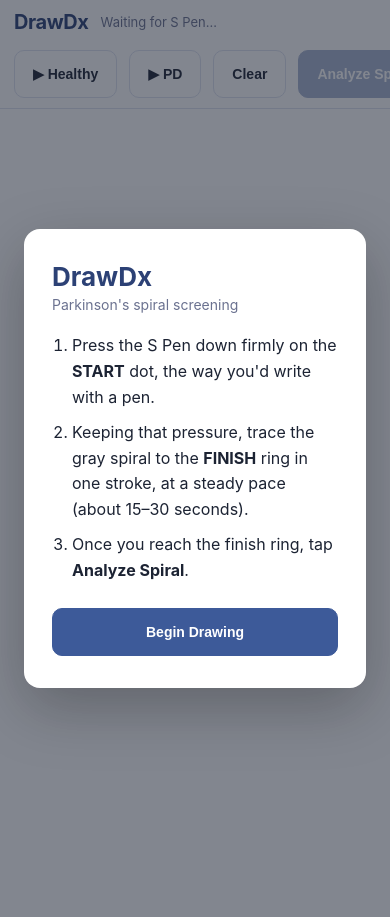
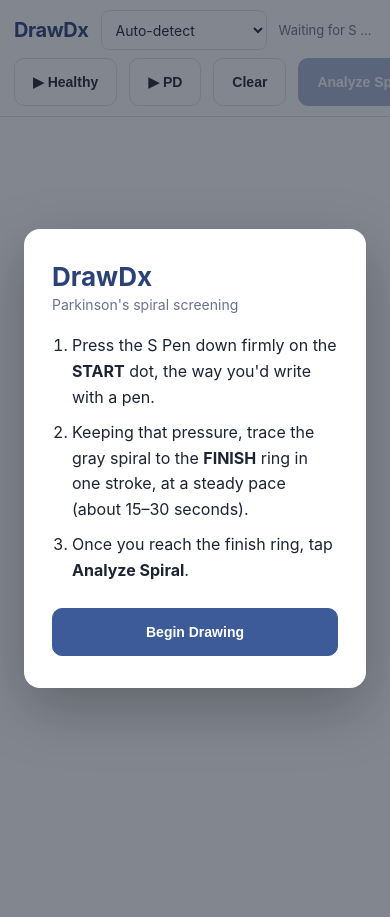
Before and after one commit to atmwanza/CtrlAltDefeatNatHacks, a Flask app: page / in a window 390 px wide. Run offline with Flask 3, Linux system fonts and the light colour scheme.

Commit message:
Merge Adam's iPad/Safari frontend work and send device_platform
Brings Adam's frontend changes from the Adam branch into joel-frontend
so there's one frontend again:
- device picker (auto-detect / Android S Pen / iPad Apple Pencil),
  remembered per browser, with the pen name shown in the instructions
  and telemetry
- Safari fixes: no pinch-zoom, no long-press callout or text selection,
  no touch-scroll on the drawing area, scroll reset between views
- ResizeObserver instead of window resize, clearing the drawing when
  the tablet is rotated (the template moves, old strokes wouldn't line
  up)
- top bar that keeps Analyze on screen on narrow/portrait screens

Kept from joel-frontend where both sides changed the same thing: the
firm-pressure instructions, SPIRAL_TURNS, and maybeEnableAnalyze().

device_platform is now sent with every drawing: the detected device
for live drawings, "demo" for the demo buttons. Adam's backend picks
its tablet calibration by it and files every recording under it, so
demo spirals must never be tagged as a real device.

Co-Authored-By: Claude Opus 5.5 <noreply@anthropic.com>

```diff
--- a/static/app.js
+++ b/static/app.js
@@ -15,6 +15,7 @@ const instructionsOverlay = document.getElementById('instructions-overlay');
 const resultsPanel = document.getElementById('results-panel');
 const drawWarning = document.getElementById('draw-warning');
 
+const mainEl = document.querySelector('main');
 const MIN_POINTS_TO_ANALYZE = 150;
 const ANALYZE_ENDPOINT = '/analyze'; // swap to teammates' real backend URL once /analyze is live; mock_server.py answers this today
 
@@ -25,6 +26,56 @@ let activePenPointerId = null;
 let spiralGeometry = null; // {cx, cy, b} set by drawSpiralTemplate(), reused by the heatmap
 let lastInputLabel = 'S Pen';
 let lastPointerType = 'pen'; // what actually gets reported to the backend — never hardcode this in the payload
+
+// ---------- device mode (Android S Pen vs iPad Apple Pencil) ----------
+
+const deviceSelect = document.getElementById('device-select');
+
+function detectPlatform() {
+  const ua = navigator.userAgent;
+  // iPadOS Safari reports itself as a Mac, so check for a touchscreen too
+  const isIpad = /iPad|iPhone/.test(ua) || (/Macintosh/.test(ua) && navigator.maxTouchPoints > 0);
+  return isIpad ? 'ios' : 'android';
+}
+
+function loadDeviceChoice() {
+  try { return localStorage.getItem('drawdx-device') || 'auto'; } catch (_) { return 'auto'; }
+}
+
+function saveDeviceChoice(value) {
+  try { localStorage.setItem('drawdx-device', value); } catch (_) { /* storage unavailable */ }
+}
+
+function currentPlatform() {
+  return deviceSelect.value === 'auto' ? detectPlatform() : deviceSelect.value;
+}
+
+function penLabel() {
+  return currentPlatform() === 'ios' ? 'Apple Pencil' : 'S Pen';
+}
+
+function applyDeviceMode() {
+  document.querySelectorAll('.pen-name').forEach(el => { el.textContent = penLabel(); });
+  if (points.length === 0) telemetryStrip.textContent = `Waiting for ${penLabel()}…`;
+  if (lastPointerType === 'pen') lastInputLabel = penLabel();
+}
+
+deviceSelect.value = loadDeviceChoice();
+deviceSelect.addEventListener('change', () => {
+  saveDeviceChoice(deviceSelect.value);
+  applyDeviceMode();
+});
+
+// iOS Safari ignores user-scalable=no; block pinch-zoom gestures directly
+document.addEventListener('gesturestart', (e) => e.preventDefault());
+
+// While the drawing view is up, block touch-scroll on the drawing area only (the Apple
+// Pencil also fires touch events in Safari). Buttons are left alone so taps register.
+document.addEventListener('touchmove', (e) => {
+  if (mainEl.classList.contains('drawing-locked') && canvasContainer.contains(e.target)) {
+    e.preventDefault();
+  }
+}, { passive: false });
 
 const RISK_BAND_LOW_MAX = 34;
 const RISK_BAND_MOD_MAX = 67;
@@ -141,7 +192,7 @@ canvas.addEventListener('pointerdown', (e) => {
   canvas.setPointerCapture(e.pointerId);
   activePenPointerId = e.pointerId;
   lastPointerType = e.pointerType;
-  lastInputLabel = e.pointerType === 'pen' ? 'S Pen' : 'Mouse';
+  lastInputLabel = e.pointerType === 'pen' ? penLabel() : 'Mouse';
   isDrawing = true;
   hideDrawWarning();
   addPoint(e);
@@ -258,13 +309,23 @@ function resetCanvasState() {
   activePenPointerId = null;
   hideDrawWarning();
   analyzeBtn.disabled = true;
-  telemetryStrip.textContent = 'Waiting for S Pen…';
+  telemetryStrip.textContent = `Waiting for ${penLabel()}…`;
+  telemetryStrip.classList.remove('telemetry-warning');
   redrawCanvas();
 }
 
+// Results are scrollable, the drawing view is not. Without resetting, Safari keeps the
+// results' scroll position and snaps it back mid-drawing, shifting the canvas under the pen.
+function showDrawingView() {
+  resultsPanel.classList.add('hidden');
+  mainEl.scrollTop = 0;
+  window.scrollTo(0, 0);
+  mainEl.classList.add('drawing-locked');
+  canvasContainer.style.display = 'block';
+}
+
 drawAgainBtn.addEventListener('click', () => {
-  resultsPanel.classList.add('hidden');
-  canvasContainer.style.display = 'block'; // must be visible BEFORE initCanvas() or getBoundingClientRect() returns 0x0
+  showDrawingView(); // must be visible BEFORE initCanvas() or getBoundingClientRect() returns 0x0
   initCanvas();
   resetCanvasState();
 });
@@ -328,6 +389,10 @@ async function submitDrawing(source) {
     device_pixel_ratio: window.devicePixelRatio || 1,
     pointer_type: lastPointerType, // real captured type — never hardcode; mouse data has no real pressure signal
     num_strokes: new Set(points.map(p => p.s)).size,
+    // The backend picks its tablet calibration by this and saves every drawing under
+    // it. Demo spirals are synthetic, so they must never be calibrated or end up in
+    // a calibration set.
+    device_platform: source === 'live' ? currentPlatform() : 'demo',
   };
 
   analyzeBtn.disabled = true;
@@ -369,6 +434,8 @@ function pctBand(pct) {
 
 function displayResults(data) {
   canvasContainer.style.display = 'none';
+  mainEl.classList.remove('drawing-locked');
+  mainEl.scrollTop = 0;
   resultsPanel.classList.remove('hidden');
 
   const scoreEl = document.getElementById('risk-score-number');
@@ -498,8 +565,7 @@ demoPdBtn.addEventListener('click', () => loadDemo('pd'));
 
 function loadDemo(kind) {
   dismissOverlayIfNeeded();
-  resultsPanel.classList.add('hidden');
-  canvasContainer.style.display = 'block';
+  showDrawingView();
   initCanvas();
   resetCanvasState();
   lastInputLabel = 'Demo';
@@ -578,8 +644,23 @@ function generateSyntheticSpiral(kind) {
 
 beginDrawingBtn.addEventListener('click', () => instructionsOverlay.classList.add('hidden'));
 
-window.addEventListener('resize', () => {
-  if (canvasContainer.style.display !== 'none') initCanvas();
-});
+// Resize the canvas whenever its box actually changes size (rotation, Safari toolbar).
+// ResizeObserver fires after layout, unlike 'resize' on iOS Safari, which can fire
+// before the new size is known and leave the canvas stretched/offset.
+let lastCanvasWidth = 0, lastCanvasHeight = 0;
+new ResizeObserver(() => {
+  if (canvasContainer.style.display === 'none') return;
+  const r = canvas.getBoundingClientRect();
+  const w = Math.round(r.width), h = Math.round(r.height);
+  if (w === 0 || h === 0 || (w === lastCanvasWidth && h === lastCanvasHeight)) return;
+  const rotated = lastCanvasWidth !== 0 && w !== lastCanvasWidth;
+  lastCanvasWidth = w;
+  lastCanvasHeight = h;
+  initCanvas();
+  // a width change means the tablet was rotated: the spiral moved, so old strokes no longer line up
+  if (rotated && points.length > 0) resetCanvasState();
+}).observe(canvasContainer);
 
+applyDeviceMode();
+mainEl.classList.add('drawing-locked');
 initCanvas();
--- a/static/style.css
+++ b/static/style.css
@@ -411,3 +411,62 @@ main {
   #risk-score-block { flex-direction: column; }
   #risk-score-side { border-right: none; border-bottom: 1px solid var(--border); padding-bottom: 12px; }
 }
+
+/* ---------- iPad / Safari ---------- */
+
+/* Stop Safari's long-press text selection, magnifier and callout from hijacking the Pencil */
+body, #canvas-container, #spiral-canvas {
+  -webkit-user-select: none;
+  user-select: none;
+  -webkit-touch-callout: none;
+}
+
+/* No double-tap-to-zoom on buttons (iOS ignores user-scalable=no) */
+.btn, .device-select { touch-action: manipulation; }
+
+.device-select {
+  min-height: 40px;
+  padding: 0 10px;
+  border: 1px solid var(--border);
+  border-radius: 8px;
+  background: var(--surface);
+  color: var(--text);
+  font: inherit;
+  font-size: 14px;
+}
+
+/* ---------- iPad layout: top bar that never pushes Analyze off-screen ---------- */
+
+body {
+  display: flex;
+  flex-direction: column;
+  height: 100vh;
+  height: 100dvh; /* tracks Safari's toolbar showing/hiding; older browsers keep 100vh */
+}
+
+.topbar {
+  flex-wrap: nowrap;
+  height: auto;
+  row-gap: 8px;
+  padding-top: 10px;
+  padding-bottom: 10px;
+}
+
+.topbar-left { flex: 1 1 auto; min-width: 0; flex-wrap: nowrap; }
+.topbar-right { flex: 0 0 auto; }
+
+/* long telemetry text shrinks with "…" instead of changing the bar's height mid-drawing */
+.telemetry { min-width: 0; overflow: hidden; text-overflow: ellipsis; }
+
+/* narrow screens (iPad portrait): always two fixed rows */
+@media (max-width: 1000px) {
+  .topbar { flex-wrap: wrap; }
+  .topbar-left { flex-basis: 100%; }
+  .topbar-right { margin-left: auto; }
+}
+
+main {
+  flex: 1;
+  min-height: 0;
+  height: auto;             /* overrides the fixed calc() heights above */
+}
--- a/templates/index.html
+++ b/templates/index.html
@@ -13,7 +13,7 @@
     <h1>DrawDx</h1>
     <p class="overlay-sub">Parkinson's spiral screening</p>
     <ol class="overlay-steps">
-      <li>Press the S&nbsp;Pen down firmly on the <strong>START</strong> dot, the way you'd write with a pen.</li>
+      <li>Press the <span class="pen-name">S&nbsp;Pen</span> down firmly on the <strong>START</strong> dot, the way you'd write with a pen.</li>
       <li>Keeping that pressure, trace the gray spiral to the <strong>FINISH</strong> ring in one stroke, at a steady pace (about 15–30 seconds).</li>
       <li>Once you reach the finish ring, tap <strong>Analyze Spiral</strong>.</li>
     </ol>
@@ -25,6 +25,11 @@
   <div class="topbar-left">
     <span class="brand">DrawDx</span>
     <span id="mock-badge" class="mock-badge hidden">MOCK DATA</span>
+    <select id="device-select" class="device-select" aria-label="Tablet type">
+      <option value="auto">Auto-detect</option>
+      <option value="android">Android · S Pen</option>
+      <option value="ios">iPad · Apple Pencil</option>
+    </select>
     <span id="telemetry-strip" class="telemetry">Waiting for S Pen&hellip;</span>
   </div>
   <div class="topbar-right">
```
